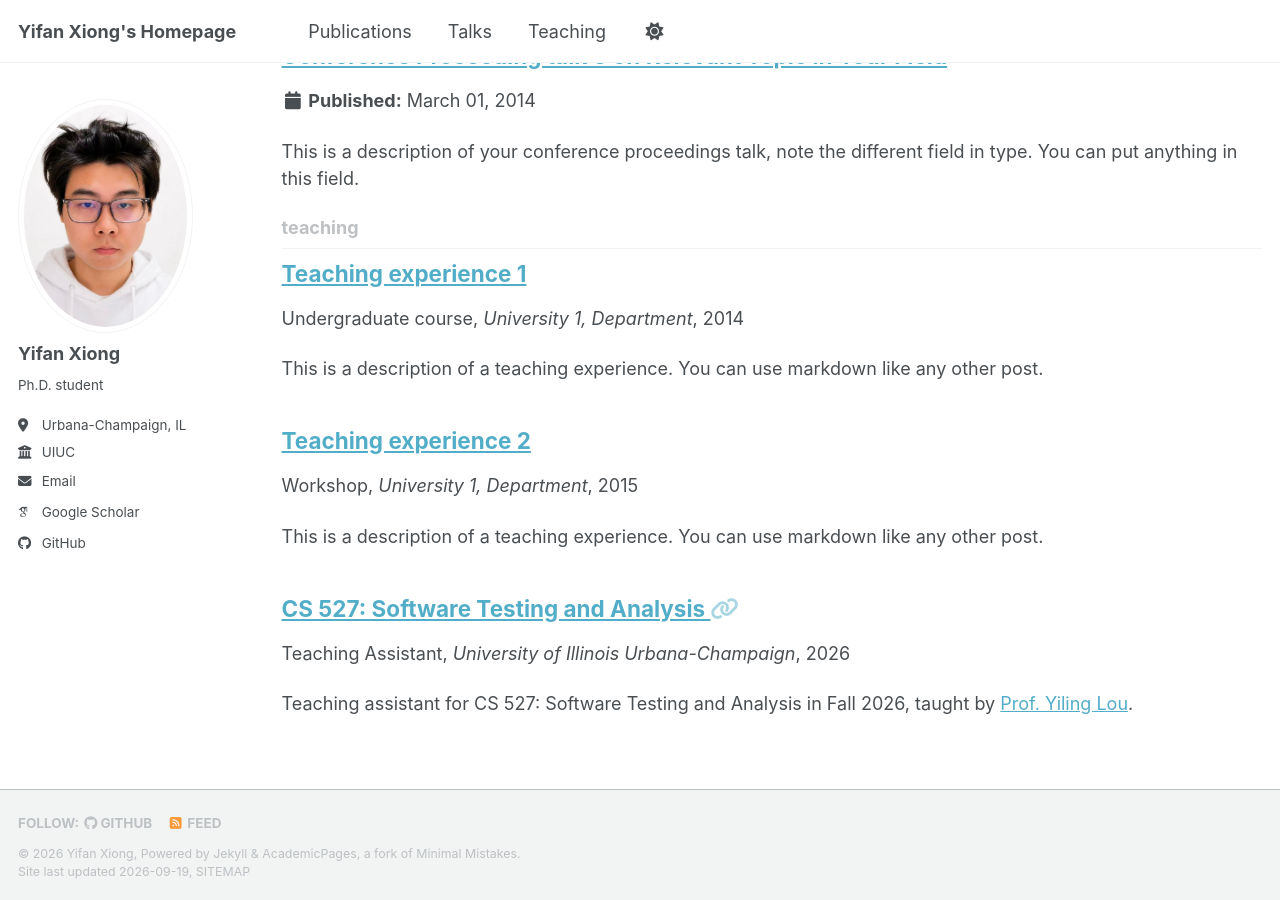
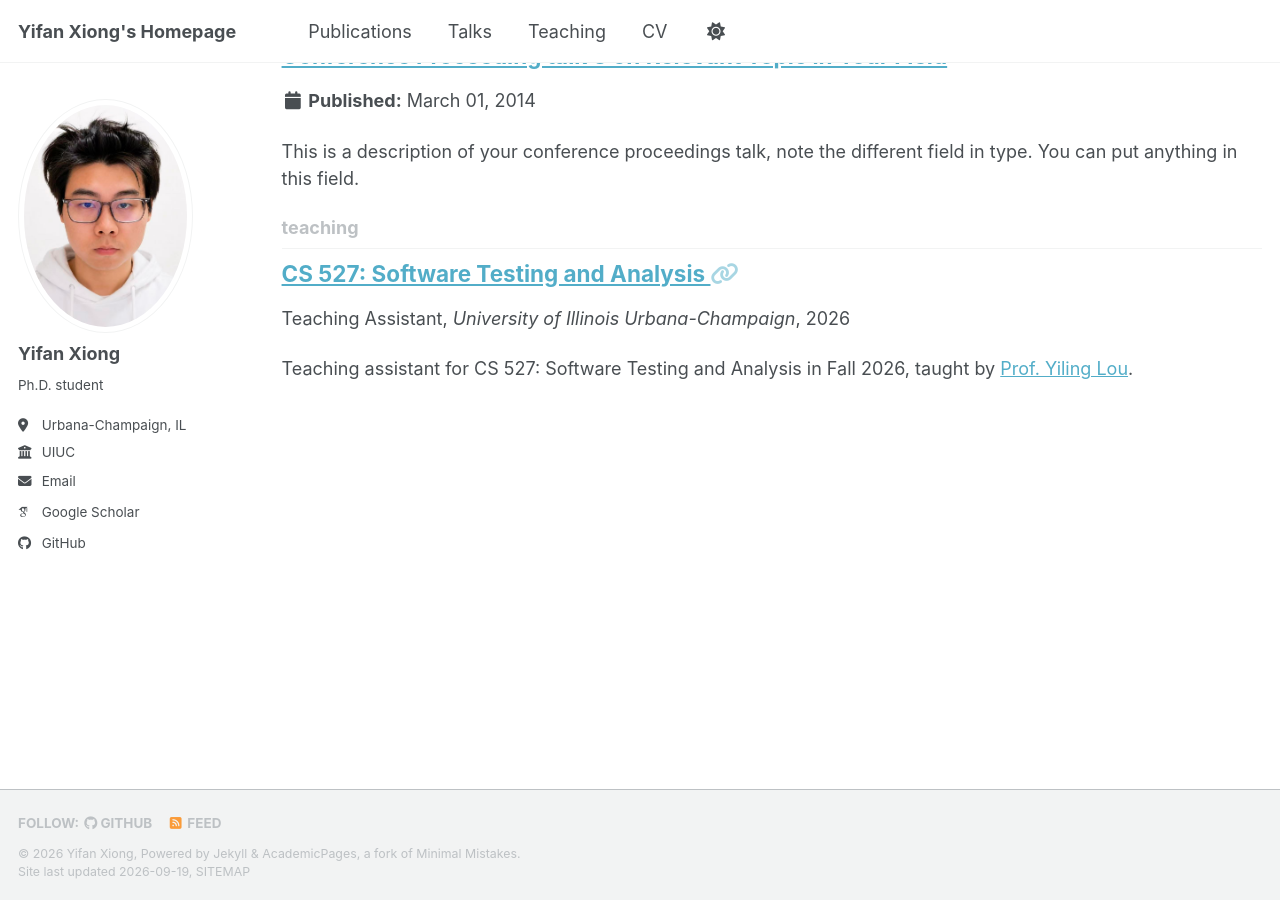
Before and after one commit to yifanxiong272/yifanxiong272.github.io, a Jekyll site: the page built from _pages/collection-archive.html, in a window 1280 px wide and 900 px high, scrolled down 2560 px. Built offline with Jekyll 4.4.1, drawn with Linux system fonts in a browser that asks for light colours; some web fonts are replaced; a script bundle is joined from its source files by our own code; library files that are not in the unit come from our copies.

Commit message:
Update CV and teaching information

```diff
--- a/_data/navigation.yml
+++ b/_data/navigation.yml
@@ -16,3 +16,6 @@ main:
 
   - title: "Teaching"
     url: /teaching/
+
+  - title: "CV"
+    url: /files/CV_Yifan_Xiong.pdf
--- a/_pages/teaching.html
+++ b/_pages/teaching.html
@@ -4,3 +4,9 @@ title: "Teaching"
 permalink: /teaching/
 author_profile: true
 ---
+
+{% assign teaching = site.teaching | sort: "date" | reverse %}
+
+{% for post in teaching %}
+  {% include archive-single.html %}
+{% endfor %}
--- a/_teaching/2014-spring-teaching-1.md
+++ /dev/null
@@ -1,20 +0,0 @@
----
-title: "Teaching experience 1"
-collection: teaching
-type: "Undergraduate course"
-permalink: /teaching/2014-spring-teaching-1
-venue: "University 1, Department"
-date: 2014-01-01
-location: "City, Country"
----
-
-This is a description of a teaching experience. You can use markdown like any other post.
-
-Heading 1
-======
-
-Heading 2
-======
-
-Heading 3
-======
--- a/_teaching/2015-spring-teaching-2.md
+++ /dev/null
@@ -1,20 +0,0 @@
----
-title: "Teaching experience 2"
-collection: teaching
-type: "Workshop"
-permalink: /teaching/2015-spring-teaching-1
-venue: "University 1, Department"
-date: 2015-01-01
-location: "City, Country"
----
-
-This is a description of a teaching experience. You can use markdown like any other post.
-
-Heading 1
-======
-
-Heading 2
-======
-
-Heading 3
-======
```
Also changed, not shown: _pages/about.md (+4 -0 lines), 2 other files.
